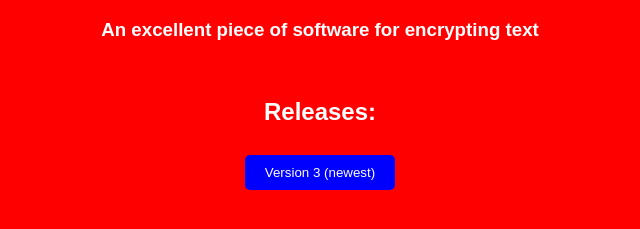
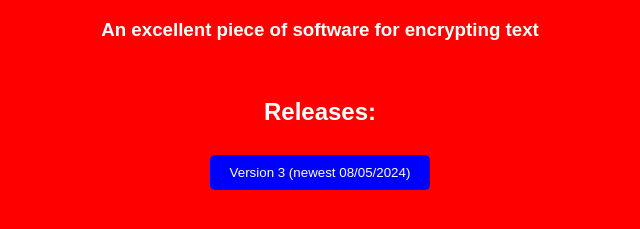
Before and after one commit to EncodeSoft/encodesoft.github.com, a plain HTML site: page index.html in a window 1280 px wide. Shown: the part 107-336 px from the top of the page, without its empty margins (320-960 px from the left). Drawn offline with Linux system fonts and the light colour scheme.

Commit message:
Update index.html

```diff
--- a/index.html
+++ b/index.html
@@ -35,7 +35,7 @@
         <br>
         <h2>Releases:</h2>
         <a href="SiteFiles/Releases/encodesoftv3.zip" download>
-            <button>Version 3 (newest)</button>
+            <button>Version 3 (newest 08/05/2024)</button>
         </a>
     </div>
 
```
